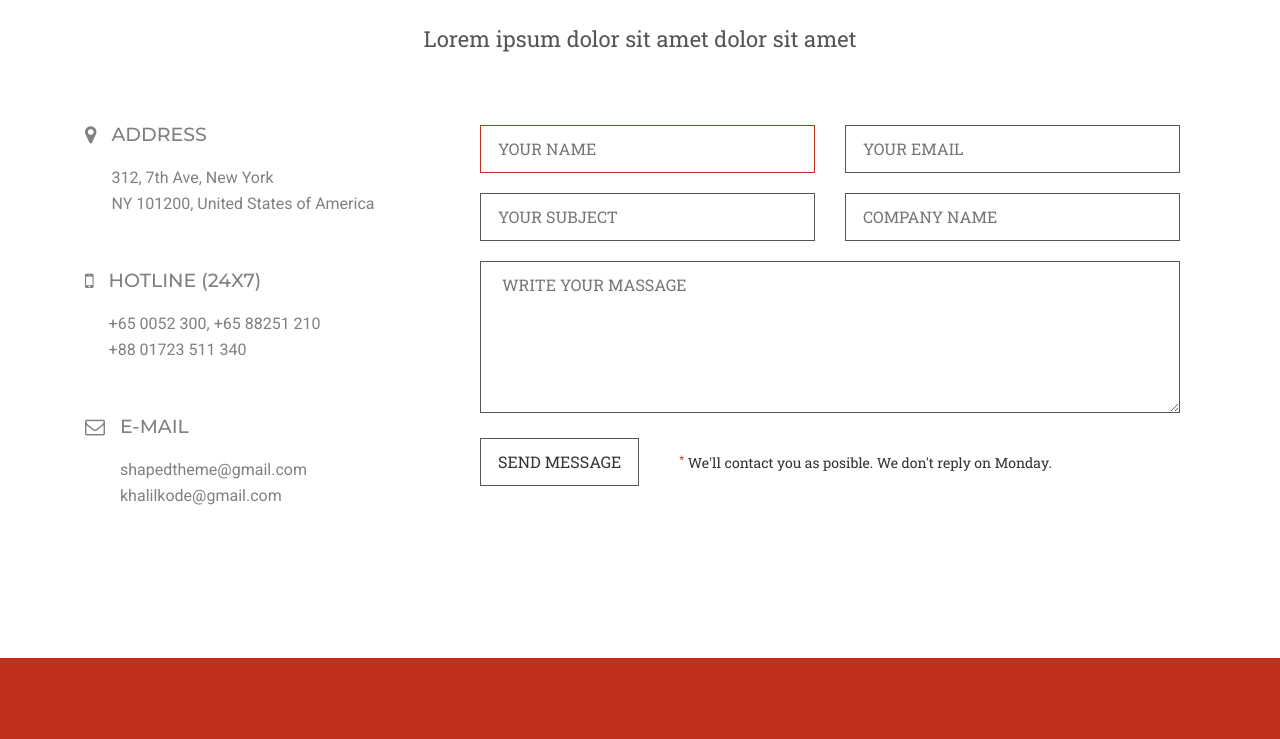
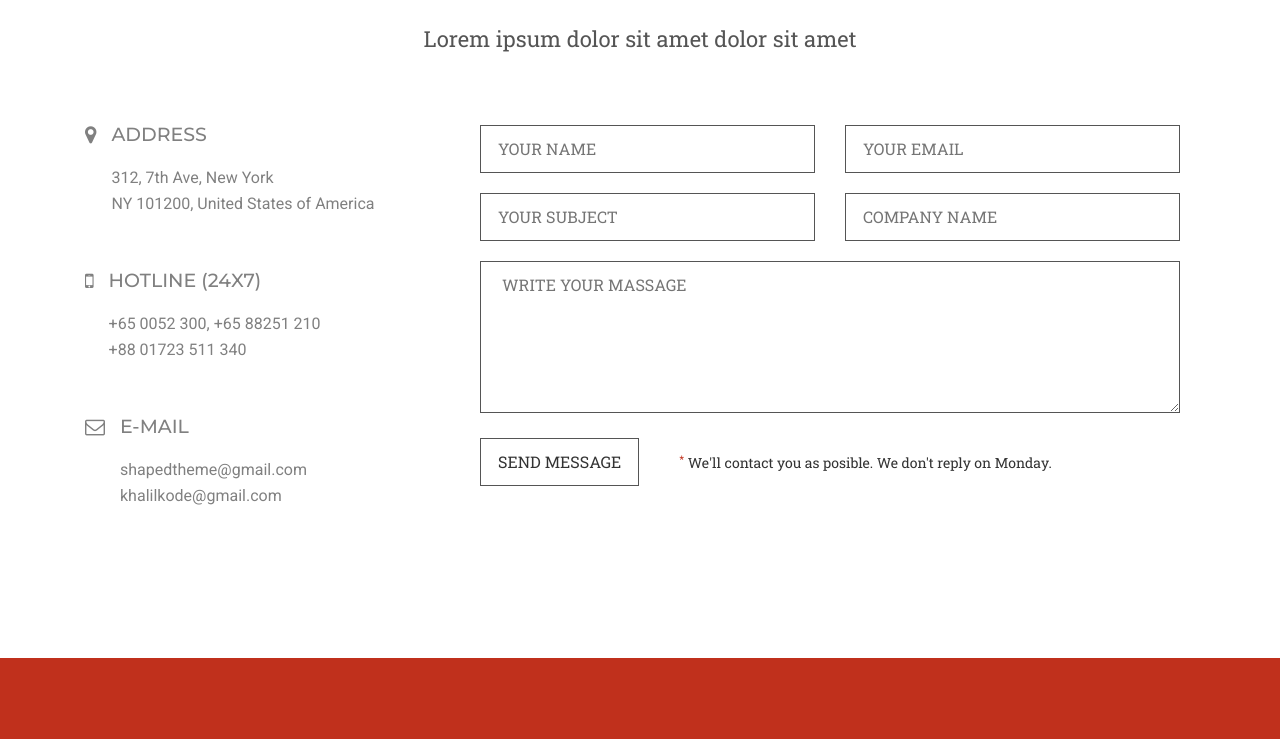
Before and after one commit to JaneVanilla/startUp, a plain HTML site: page index.html in a window 1280 px wide. Shown: the part 6240-6979 px from the top of the page. Drawn offline with Linux system fonts and the light colour scheme.

Commit message:
remove autofocus

```diff
--- a/index.html
+++ b/index.html
@@ -485,7 +485,7 @@
                <div class="col-md-8 col-xs-12">
                    <form action="/location" method="post" class="page-form">
                         <div class="col-md-6">
-                          <input type="text" tabindex="1" placeholder="Your name" class="active_input page-form__input"  autofocus>
+                          <input type="text" tabindex="1" placeholder="Your name" class="active_input page-form__input">
                         </div>
                         <div class="col-md-6">
                           <input type="email" tabindex="2" placeholder="Your email" class="page-form__input">
```
